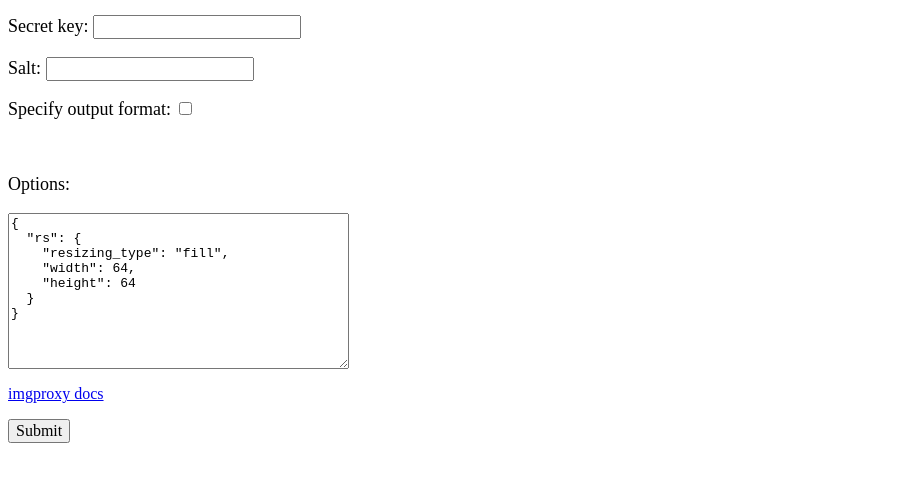
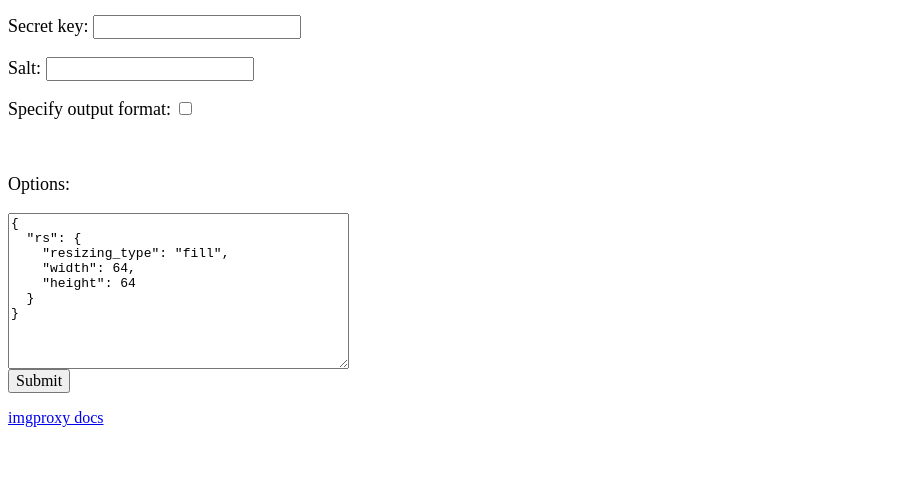
Before and after one commit to hmadej/image-proxy-url-signing, a plain HTML site: page index.html in a window 1280 px wide. Shown: the part 93-574 px from the top of the page, without its empty margins (0-906 px from the left). Drawn offline with Linux system fonts and the light colour scheme.

Commit message:
move docs to footer

```diff
--- a/index.html
+++ b/index.html
@@ -48,14 +48,14 @@
   }
 }
       </textarea><br>
-      <p>
-        <a href="https://docs.imgproxy.net/generating_the_url">imgproxy docs</href>
-      </p>
       <input type="button" onclick="encode()" value="Submit">
     </form>
     <p id="result"></p>
     <button id="copy" hidden="true" onclick="copyToClipBoard()">Copy text</button>
 
+    <footer>
+      <a href="https://docs.imgproxy.net/generating_the_url">imgproxy docs</href>
+    </footer>
     <script>
       function toggleFormat() {
         document.getElementById("format").hidden = !document.getElementById("format").hidden;
```
